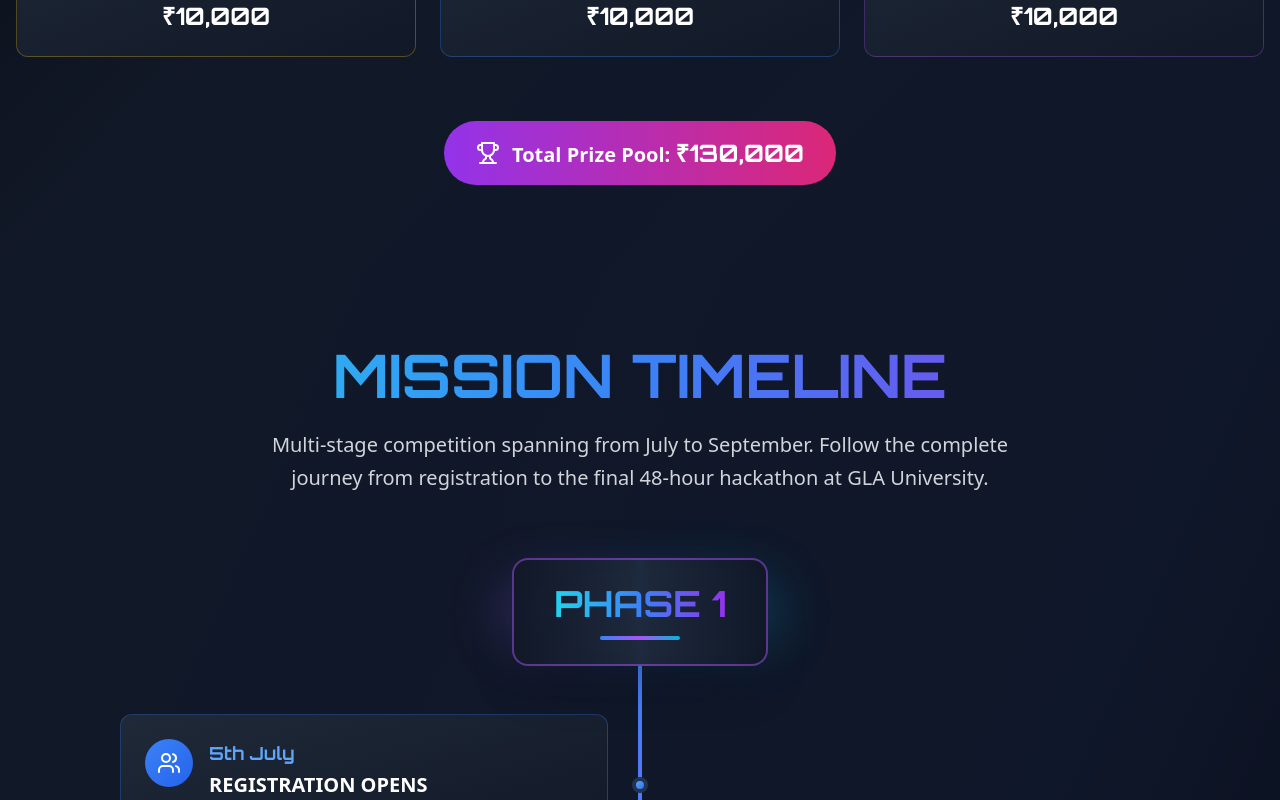
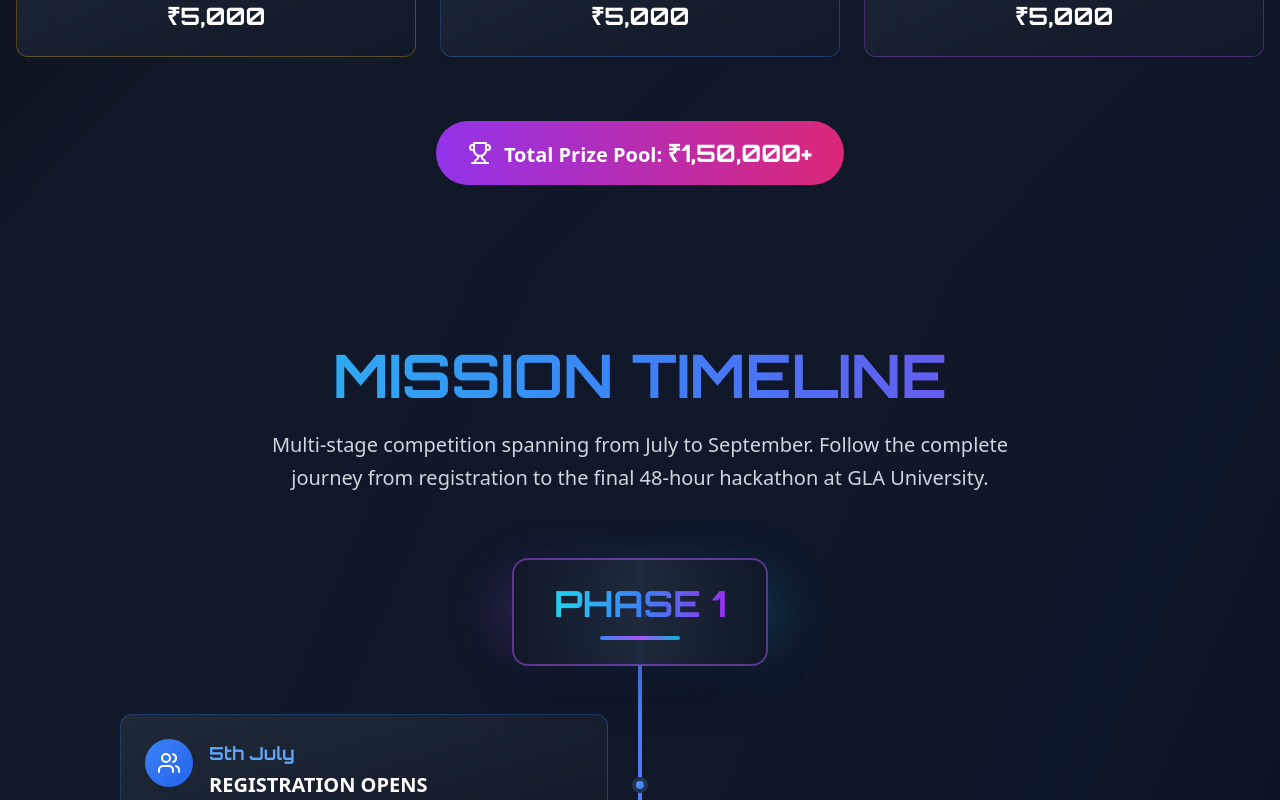
Before and after one commit to tarunxshekhar/marhonvel-hackat, a React (Vite) app: page / in a window 1280 px wide. Shown: the part 7722-8522 px from the top of the page. Built offline with nearby package versions, Linux system fonts and the light colour scheme.

Commit message:
Update PrizesSection.tsx

```diff
--- a/src/components/PrizesSection.tsx
+++ b/src/components/PrizesSection.tsx
@@ -45,19 +45,19 @@ export const PrizesSection: React.FC = () => {
     {
       icon: Star,
       title: "Best AI Innovation",
-      amount: "₹10,000",
+      amount: "₹5,000",
       color: "yellow",
     },
     {
       icon: Trophy,
       title: "Most Social Impact",
-      amount: "₹10,000",
+      amount: "₹5,000",
       color: "blue",
     },
     {
       icon: Gift,
       title: "Best Design",
-      amount: "₹10,000",
+      amount: "₹5,000",
       color: "purple",
     },
   ];
@@ -189,7 +189,7 @@ export const PrizesSection: React.FC = () => {
             <Trophy className="w-6 h-6 text-white mr-3" />
             <span className="text-white font-bold text-xl">
               Total Prize Pool:{" "}
-              <span className="text-2xl font-orbitron">₹130,000</span>
+              <span className="text-2xl font-orbitron">₹1,50,000+</span>
             </span>
           </div>
         </div>
```
